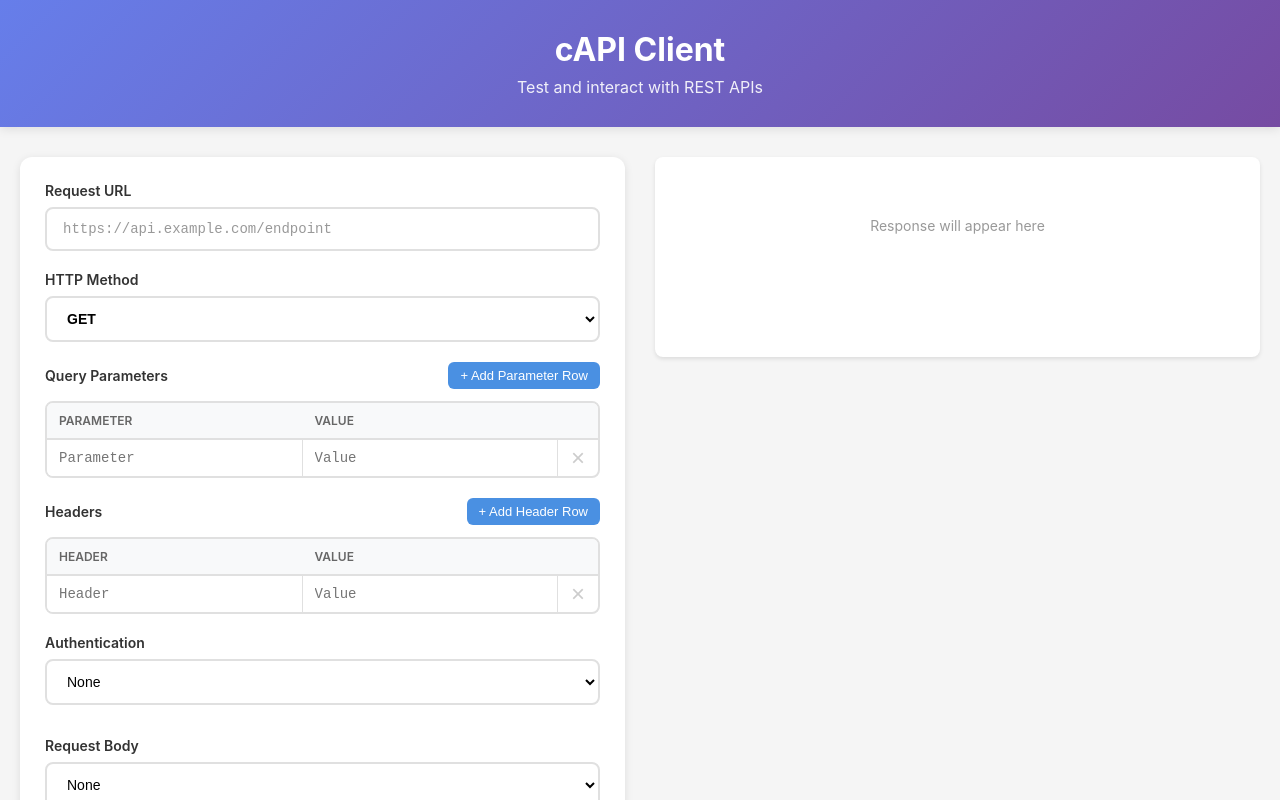
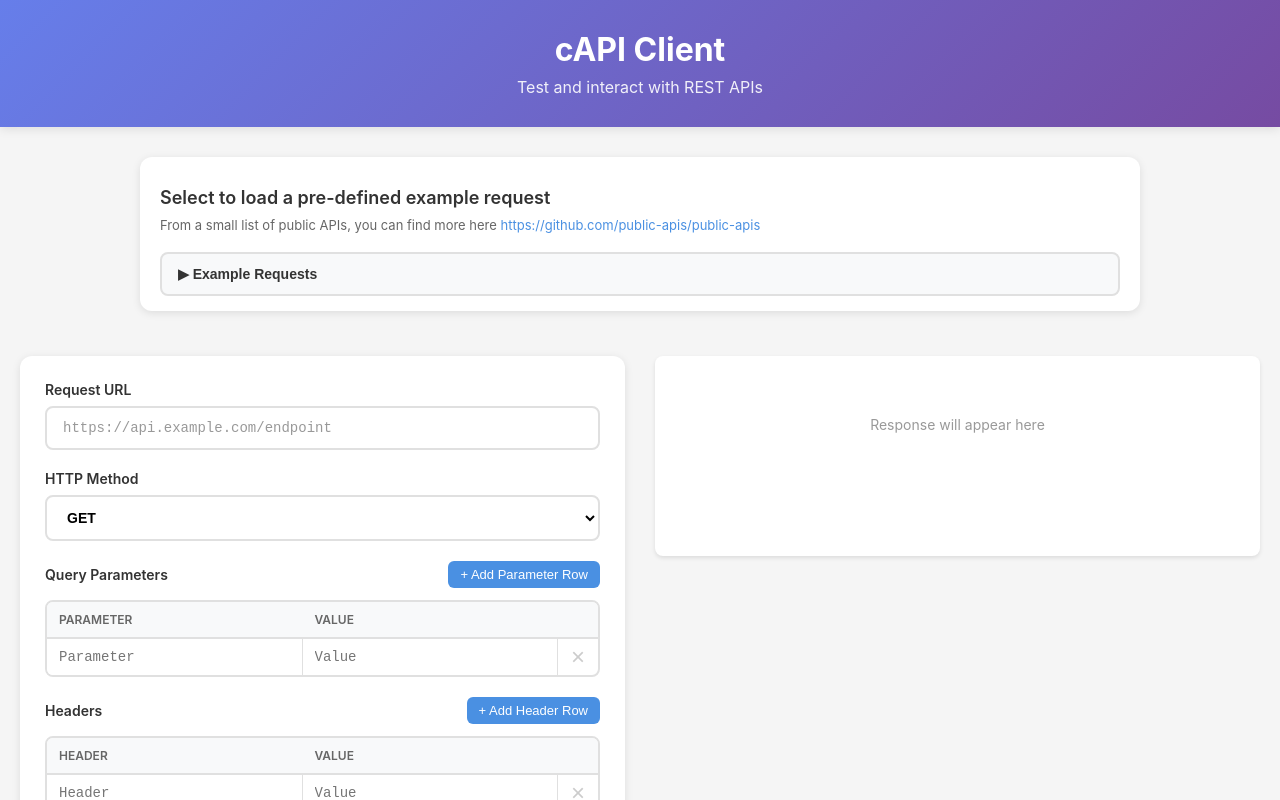
Before and after one commit to dsurdaneta/capi-client, a React (Create React App) app: page / in a window 1280 px wide. Shown: the top 800 px of the page. Built offline with nearby package versions, Linux system fonts and the light colour scheme.

Commit message:
add example requests component

```diff
--- a/src/App.css
+++ b/src/App.css
@@ -21,6 +21,17 @@
   margin: 0;
   font-size: 16px;
   opacity: 0.9;
+}
+
+.app-examples-container {
+  max-width: 1000px;
+  margin: 0 auto;
+  padding: 30px 20px 15px 20px;
+  background-color: white;
+  border-radius: 12px;
+  box-shadow: 0 2px 8px rgba(0, 0, 0, 0.1);
+  margin-top: 30px;
+  margin-bottom: 15px;
 }
 
 .app-container {
--- a/src/App.tsx
+++ b/src/App.tsx
@@ -6,6 +6,7 @@ import KeyValueEditor from './components/KeyValueEditor';
 import AuthConfig from './components/AuthConfig';
 import BodyEditor, { BODY_TYPES } from './components/BodyEditor';
 import ResponseView from './components/ResponseView';
+import ExampleRequests, { ExampleRequest } from './components/ExampleRequests';
 import apiService from './services/apiService';
 import { HttpMethod, AuthConfig as AuthConfigType, BodyType, ApiResponse } from './types';
 
@@ -66,6 +67,46 @@ const App: React.FC = () => {
     return requestHeaders;
   };
 
+  const handleExampleSelect = (example: ExampleRequest): void => {
+    try {
+      const urlObj = new URL(example.url);
+      // Extract base URL without query parameters
+      const baseUrl = `${urlObj.protocol}//${urlObj.host}${urlObj.pathname}`;
+      setUrl(baseUrl);
+
+      // Extract query parameters
+      const extractedParams: Record<string, string> = {};
+      urlObj.searchParams.forEach((value, key) => {
+        extractedParams[key] = value;
+      });
+      setParams(extractedParams);
+
+      // Set method if provided
+      if (example.method) {
+        setMethod(example.method);
+      }
+
+      // Clear other fields for a fresh start
+      setHeaders({});
+      setAuth(null);
+      setBody(null);
+      setBodyType(BODY_TYPES.NONE);
+      setResponse(null);
+    } catch (error) {
+      // If URL parsing fails, just set the URL as-is
+      setUrl(example.url);
+      if (example.method) {
+        setMethod(example.method);
+      }
+      setParams({});
+      setHeaders({});
+      setAuth(null);
+      setBody(null);
+      setBodyType(BODY_TYPES.NONE);
+      setResponse(null);
+    }
+  };
+
   const handleSendRequest = async (): Promise<void> => {
     if (!url.trim()) {
       alert('Please enter a URL');
@@ -117,6 +158,10 @@ const App: React.FC = () => {
         <p>Test and interact with REST APIs</p>
       </header>
 
+      <div className="app-examples-container">
+        <ExampleRequests onSelect={handleExampleSelect} />
+      </div>
+
       <div className="app-container">
         <div className="app-left-panel">
           <div className="request-panel">
--- /dev/null
+++ b/src/components/ExampleRequests.css
@@ -0,0 +1,102 @@
+.example-requests-container {
+  margin-bottom: 0;
+}
+
+.example-requests-header {
+  margin-bottom: 16px;
+}
+
+.example-requests-title {
+  margin: 0 0 8px 0;
+  font-size: 18px;
+  font-weight: 600;
+  color: #333;
+}
+
+.example-requests-subtitle {
+  margin: 0;
+  font-size: 13px;
+  color: #666;
+  line-height: 1.5;
+}
+
+.example-requests-link {
+  color: #4a90e2;
+  text-decoration: none;
+  transition: color 0.2s;
+}
+
+.example-requests-link:hover {
+  color: #357abd;
+  text-decoration: underline;
+}
+
+.example-requests-toggle {
+  width: 100%;
+  padding: 12px 16px;
+  background-color: #f8f9fa;
+  border: 2px solid #e0e0e0;
+  border-radius: 8px;
+  font-size: 14px;
+  font-weight: 600;
+  color: #333;
+  cursor: pointer;
+  transition: background-color 0.2s, border-color 0.2s;
+  text-align: left;
+  display: flex;
+  align-items: center;
+  gap: 8px;
+}
+
+.example-requests-toggle:hover {
+  background-color: #e9ecef;
+  border-color: #4a90e2;
+}
+
+.example-requests-list {
+  margin-top: 12px;
+  display: grid;
+  gap: 8px;
+  max-height: 400px;
+  overflow-y: auto;
+  padding: 4px;
+}
+
+.example-request-item {
+  width: 100%;
+  padding: 12px 16px;
+  background-color: white;
+  border: 2px solid #e0e0e0;
+  border-radius: 8px;
+  cursor: pointer;
+  transition: all 0.2s;
+  text-align: left;
+}
+
+.example-request-item:hover {
+  border-color: #4a90e2;
+  background-color: #f0f7ff;
+  transform: translateY(-1px);
+  box-shadow: 0 2px 4px rgba(0, 0, 0, 0.1);
+}
+
+.example-request-name {
+  font-weight: 600;
+  color: #333;
+  font-size: 14px;
+  margin-bottom: 4px;
+}
+
+.example-request-url {
+  font-family: 'Courier New', monospace;
+  font-size: 12px;
+  color: #666;
+  word-break: break-all;
+  margin-bottom: 4px;
+}
+
+.example-request-description {
+  font-size: 12px;
+  color: #999;
+  font-style: italic;
+}
--- /dev/null
+++ b/src/components/ExampleRequests.tsx
@@ -0,0 +1,132 @@
+import React from 'react';
+import './ExampleRequests.css';
+import { HttpMethod } from '../types';
+
+export interface ExampleRequest {
+  name: string;
+  url: string;
+  method?: HttpMethod;
+  description?: string;
+}
+
+const EXAMPLE_REQUESTS: ExampleRequest[] = [
+  {
+    name: 'Open Library - Tolkien Books',
+    url: 'https://openlibrary.org/search.json?author=tolkien&sort=new',
+    method: 'GET',
+    description: 'Search for books by J.R.R. Tolkien',
+  },
+  {
+    name: 'Meow Facts',
+    url: 'https://meowfacts.herokuapp.com/',
+    method: 'GET',
+    description: 'Get random cat facts',
+  },
+  {
+    name: 'Pokemon API - Item',
+    url: 'https://pokeapi.co/api/v2/item/126',
+    method: 'GET',
+    description: 'Get Pokemon item details',
+  },
+  {
+    name: 'Pokemon API - Berry Flavor',
+    url: 'https://pokeapi.co/api/v2/berry-flavor/1/',
+    method: 'GET',
+    description: 'Get berry flavor information',
+  },
+  {
+    name: 'Pokemon API - Pokedex',
+    url: 'https://pokeapi.co/api/v2/pokedex/12/',
+    method: 'GET',
+    description: 'Get Kalos Central Pokedex',
+  },
+  {
+    name: 'Random User',
+    url: 'https://randomuser.me/api/',
+    method: 'GET',
+    description: 'Get random user data',
+  },
+  {
+    name: 'Is Even API',
+    url: 'https://api.isevenapi.xyz/api/iseven/6/',
+    method: 'GET',
+    description: 'Check if a number is even',
+  },
+  {
+    name: 'Star Wars API - People',
+    url: 'https://swapi.dev/api/people/1',
+    method: 'GET',
+    description: 'Get Star Wars character data',
+  },
+  {
+    name: 'Star Wars API - Planets',
+    url: 'https://swapi.dev/api/planets/3/',
+    method: 'GET',
+    description: 'Get Star Wars planet information',
+  },
+  {
+    name: 'Star Wars API - Starships',
+    url: 'https://swapi.dev/api/starships/9/',
+    method: 'GET',
+    description: 'Get Star Wars starship details',
+  },
+];
+
+interface ExampleRequestsProps {
+  onSelect: (example: ExampleRequest) => void;
+}
+
+const ExampleRequests: React.FC<ExampleRequestsProps> = ({ onSelect }) => {
+  const [isOpen, setIsOpen] = React.useState(false);
+
+  const handleSelect = (example: ExampleRequest): void => {
+    onSelect(example);
+    setIsOpen(false);
+  };
+
+  return (
+    <div className="example-requests-container">
+      <div className="example-requests-header">
+        <h2 className="example-requests-title">Select to load a pre-defined example request</h2>
+        <p className="example-requests-subtitle">
+          From a small list of public APIs, you can find more here{' '}
+          <a
+            href="https://github.com/public-apis/public-apis"
+            target="_blank"
+            rel="noopener noreferrer"
+            className="example-requests-link"
+          >
+            https://github.com/public-apis/public-apis
+          </a>
+        </p>
+      </div>
+      <button
+        type="button"
+        className="example-requests-toggle"
+        onClick={() => setIsOpen(!isOpen)}
+      >
+        {isOpen ? '▼' : '▶'} Example Requests
+      </button>
+      {isOpen && (
+        <div className="example-requests-list">
+          {EXAMPLE_REQUESTS.map((example, index) => (
+            <button
+              key={index}
+              type="button"
+              className="example-request-item"
+              onClick={() => handleSelect(example)}
+            >
+              <div className="example-request-name">{example.name}</div>
+              <div className="example-request-url">{example.url}</div>
+              {example.description && (
+                <div className="example-request-description">{example.description}</div>
+              )}
+            </button>
+          ))}
+        </div>
+      )}
+    </div>
+  );
+};
+
+export default ExampleRequests;
--- a/src/components/MethodSelector.tsx
+++ b/src/components/MethodSelector.tsx
@@ -1,8 +1,6 @@
 import React from 'react';
 import './MethodSelector.css';
-import { HttpMethod } from '../types';
-
-const HTTP_METHODS: HttpMethod[] = ['GET', 'POST', 'PUT', 'PATCH', 'DELETE', 'HEAD', 'OPTIONS'];
+import { HttpMethod, HTTP_METHODS } from '../types';
 
 interface MethodSelectorProps {
   method: HttpMethod;
--- a/src/types/index.ts
+++ b/src/types/index.ts
@@ -1,4 +1,6 @@
 export type HttpMethod = 'GET' | 'POST' | 'PUT' | 'PATCH' | 'DELETE' | 'HEAD' | 'OPTIONS';
+
+export const HTTP_METHODS: HttpMethod[] = ['GET', 'POST', 'PUT', 'PATCH', 'DELETE', 'HEAD', 'OPTIONS'];
 
 export interface RequestConfig {
   url: string;
```
